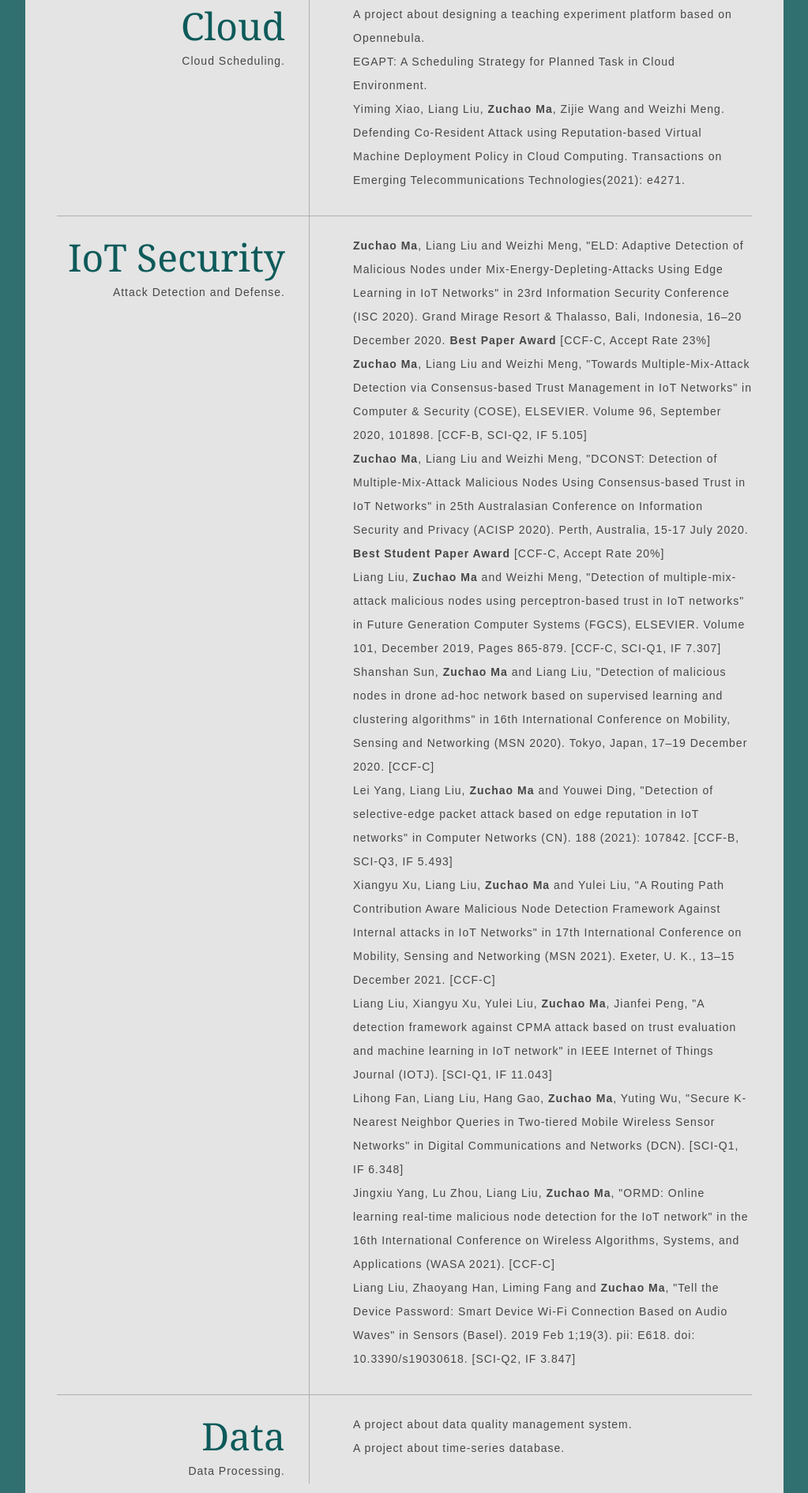
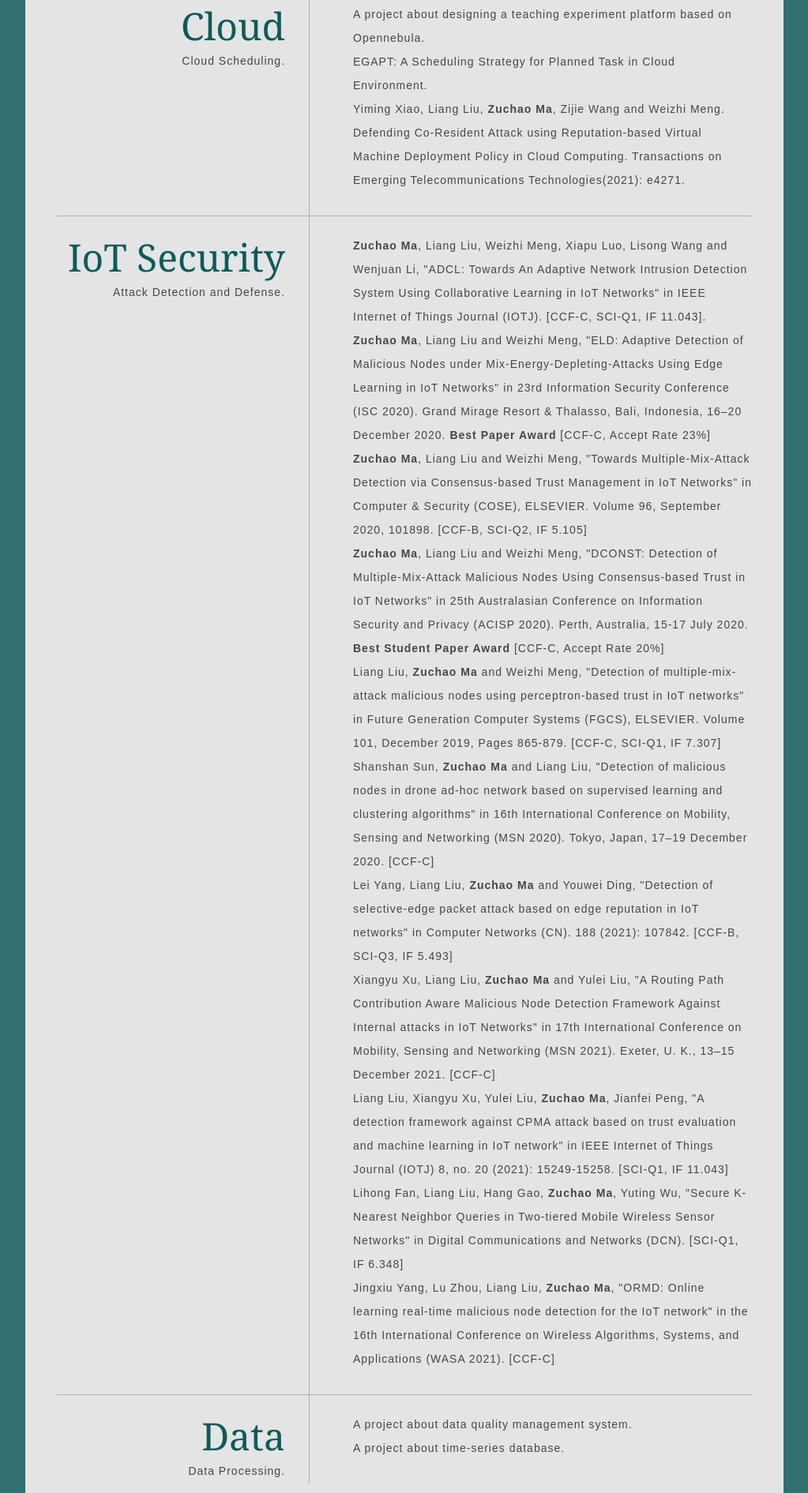
Before and after one commit to MacherCS/MacherCS.github.io, a plain HTML site: page fields.html in a window 1280 px wide. Shown: the part 695-2586 px from the top of the page at 79% size, without its empty margins (128-1151 px from the left). Drawn offline with Linux system fonts and the light colour scheme.

Commit message:
update iotj

```diff
--- a/fields.html
+++ b/fields.html
@@ -82,6 +82,9 @@
 				<div>
 					<ul>
 						<li>
+							<b>Zuchao Ma</b>, Liang Liu, Weizhi Meng, Xiapu Luo, Lisong Wang and Wenjuan Li, "ADCL: Towards An Adaptive Network Intrusion Detection System Using Collaborative Learning in IoT Networks" in IEEE Internet of Things Journal (IOTJ). [CCF-C, SCI-Q1, IF 11.043].
+						</li>
+						<li>
 							<b>Zuchao Ma</b>, Liang Liu and Weizhi Meng, "ELD: Adaptive Detection of Malicious Nodes under Mix-Energy-Depleting-Attacks Using Edge Learning in IoT Networks" in 23rd Information Security Conference (ISC 2020). Grand Mirage Resort & Thalasso, Bali, Indonesia, 16–20 December 2020. <b>Best Paper Award</b> [CCF-C, Accept Rate 23%]
 						</li>
 						<li>
@@ -103,16 +106,13 @@
 							Xiangyu Xu, Liang Liu, <b>Zuchao Ma</b> and Yulei Liu, "A Routing Path Contribution Aware Malicious Node Detection Framework Against Internal attacks in IoT Networks" in 17th International Conference on Mobility, Sensing and Networking (MSN 2021). Exeter, U. K., 13–15 December 2021. [CCF-C]
 						</li>
 						<li>
-							Liang Liu, Xiangyu Xu, Yulei Liu, <b>Zuchao Ma</b>, Jianfei Peng, "A detection framework against CPMA attack based on trust evaluation and machine learning in IoT network" in IEEE Internet of Things Journal (IOTJ). [SCI-Q1, IF 11.043]
+							Liang Liu, Xiangyu Xu, Yulei Liu, <b>Zuchao Ma</b>, Jianfei Peng, "A detection framework against CPMA attack based on trust evaluation and machine learning in IoT network" in IEEE Internet of Things Journal (IOTJ) 8, no. 20 (2021): 15249-15258. [SCI-Q1, IF 11.043]
 						</li>
 						<li>
 							Lihong Fan, Liang Liu, Hang Gao, <b>Zuchao Ma</b>, Yuting Wu, "Secure K-Nearest Neighbor Queries in Two-tiered Mobile Wireless Sensor Networks" in Digital Communications and Networks (DCN). [SCI-Q1, IF 6.348]
 						</li>
 						<li>
 							Jingxiu Yang, Lu Zhou, Liang Liu, <b>Zuchao Ma</b>, "ORMD: Online learning real-time malicious node detection for the IoT network" in the 16th International Conference on Wireless Algorithms, Systems, and Applications (WASA 2021). [CCF-C]
-						</li>
-						<li>
-							Liang Liu, Zhaoyang Han, Liming Fang and <b>Zuchao Ma</b>, "Tell the Device Password: Smart Device Wi-Fi Connection Based on Audio Waves" in Sensors (Basel). 2019 Feb 1;19(3). pii: E618. doi: 10.3390/s19030618. [SCI-Q2, IF 3.847]
 						</li>
 					</ul>
 				</div>
```
Also changed, not shown: index.html (+5 -1 lines).
